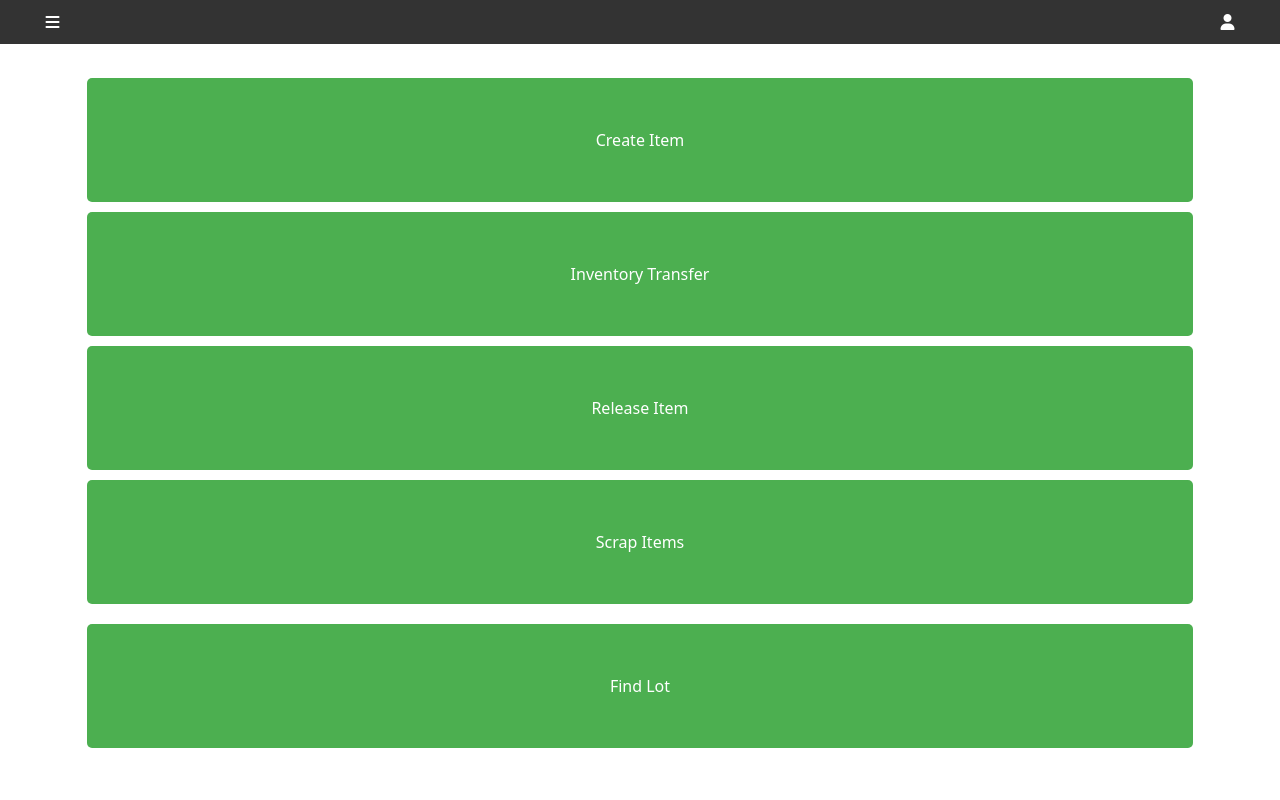
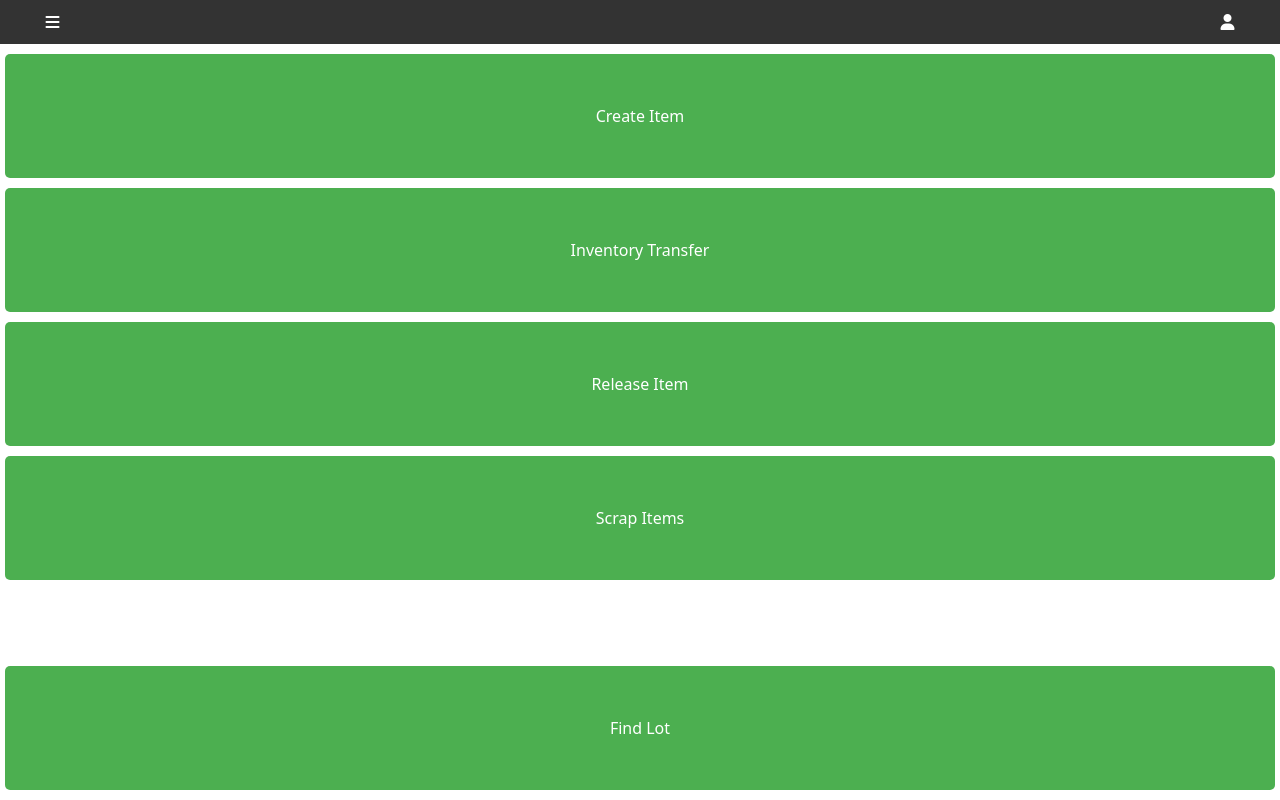
Before and after one commit to SRCthird/aeternum-stock-web, a Django app: template templates/home/base.html in a window 1280 px wide. Run offline with Django 5.2, Linux system fonts and the light colour scheme; the template is opened without the code that fills it, so the values that code supplies are empty; some libraries are stand-ins or nearby versions.

Commit message:
Fix flex items

```diff
--- a/templates/home/actions.html
+++ b/templates/home/actions.html
@@ -1,4 +1,4 @@
-<div class='action-container' >
+<div class='action-container flex-grow-1' >
   <a class='action-body' href="{% url 'create_item' %}">
     <button class='action-button'>Create Item</button>
   </a>
@@ -11,7 +11,7 @@
   <a class='action-body' href="{% url 'transfer' %}?action=scrap">
     <button class='action-button'>Scrap Items</button>
   </a>
-  <div style='height: 100%;'></div>
+  <div style="flex-grow: 1;"></div>
   <a class='action-body' href="{% url 'find_lot' %}">
     <button class='action-button'>Find Lot</button>
   </a>
--- a/templates/home/base.html
+++ b/templates/home/base.html
@@ -9,10 +9,10 @@
 
 {% block body %}
 <body class="light-theme" style="margin:0;">
-  <div class="container-fluid px-0">
+  <div class="d-flex flex-column min-vh-100 px-0">
     {% include 'components/nav.html' %}
 
-    <div class="container mt-4">
+    <div class="container-fluid d-flex flex-column flex-grow-1 px-0">
       {% block content %}
         {% include 'home/actions.html' %}
       {% endblock %}
```
